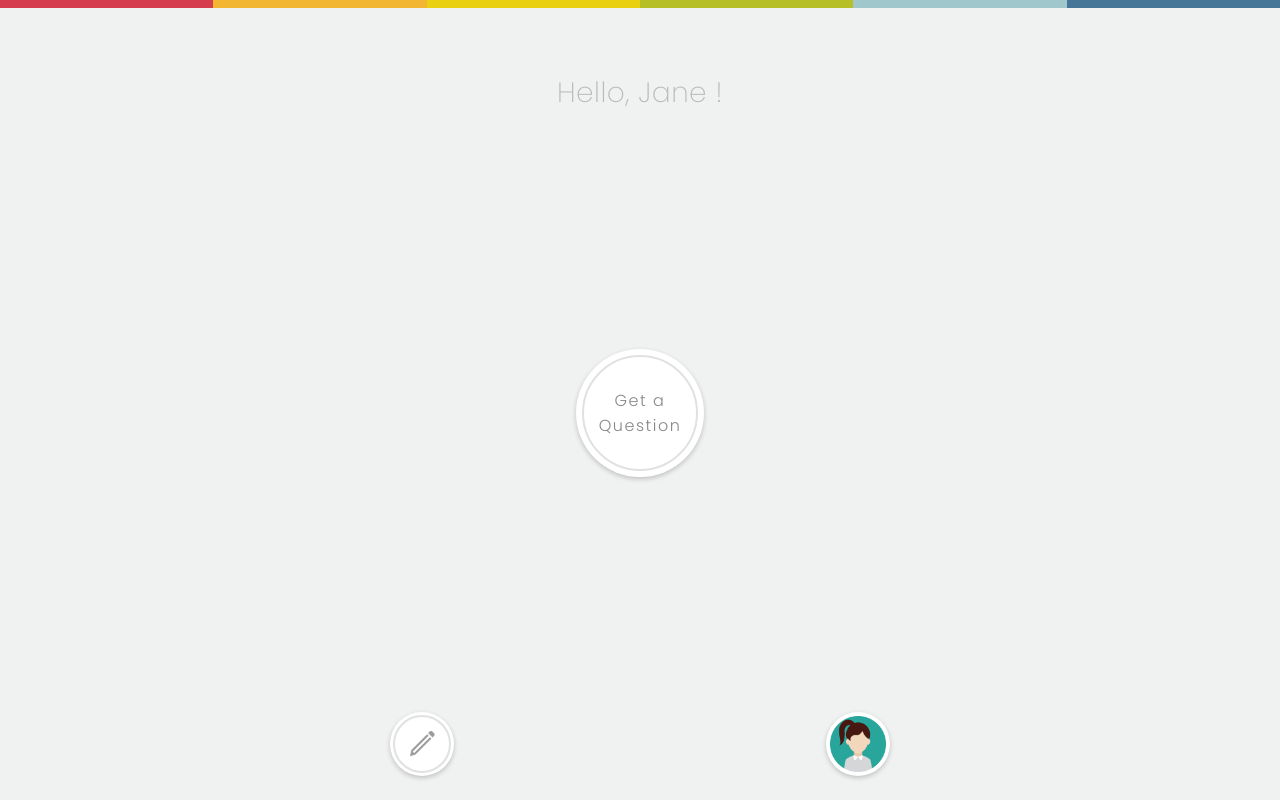
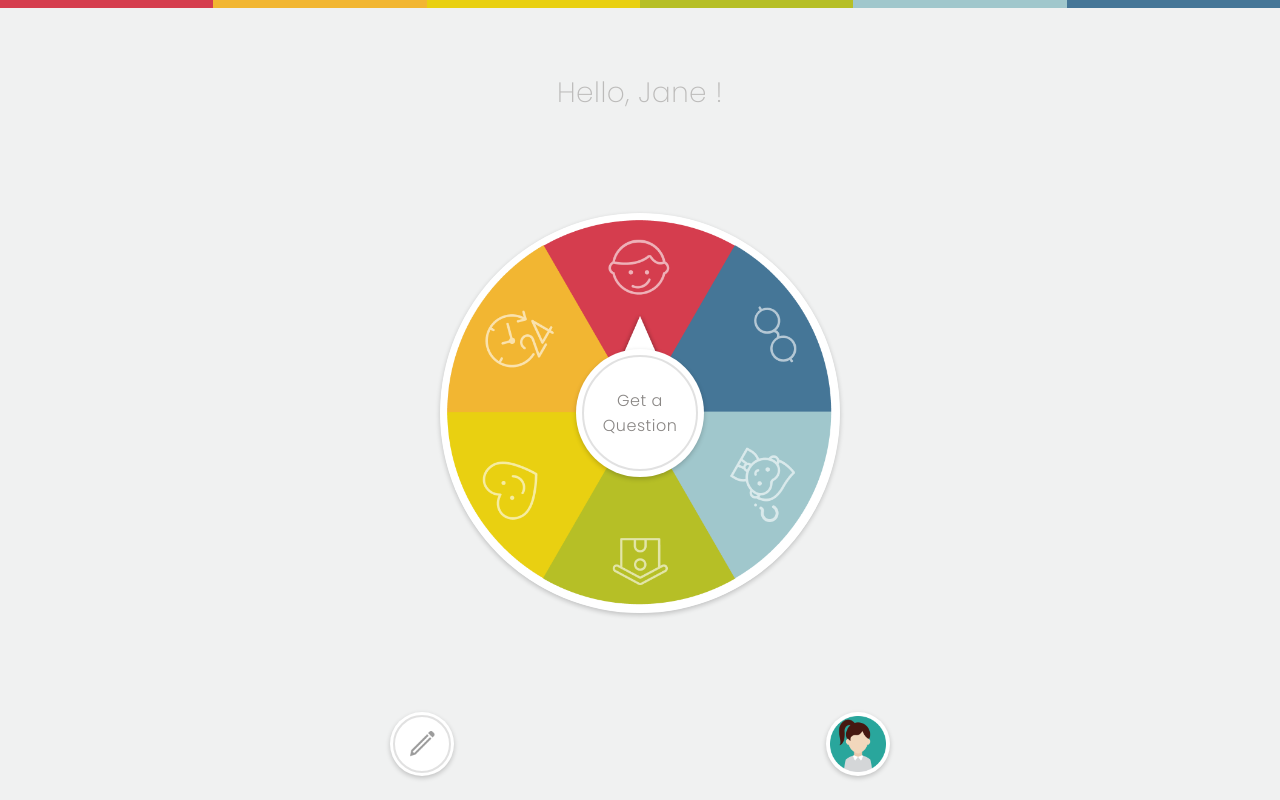
Before and after one commit to MinHuang-TW/spinsight, a React (Create React App) app: page / in a window 1280 px wide. Built offline with nearby package versions, Linux system fonts and the light colour scheme.

Commit message:
[Home, Modal] add animation

```diff
--- a/src/App.css
+++ b/src/App.css
@@ -26,7 +26,6 @@ body {
 button {
   cursor: pointer;
   border: none;
-  letter-spacing: 1.5px;
 }
 input:focus,
 textarea:focus,
--- a/src/components/Navbar.jsx
+++ b/src/components/Navbar.jsx
@@ -6,32 +6,36 @@ import AddIcon from '../images/editIcon.png';
 import Avatar from '../images/avatar/W2.png';
 import styled from 'styled-components';
 
-const Navbar = ({ homepage }) => (
+const Navbar = ({ homepage }) => {
+  const shadow = { boxShadow: '0px 2px 5px rgba(0, 0, 0, 0.2)' };
+
+  return (
     <Container>
       {homepage ? (
         <Link to='/addQuestion'>
-        <RadioButton border>
+          <RadioButton border style={shadow}>
             <img width={25} src={AddIcon} alt='add new question' />
           </RadioButton>
         </Link>
       ) : (
         <Link to='/'>
-        <RadioButton border>
+          <RadioButton border style={shadow}>
             <img width={25} src={HomeIcon} alt='home icon' />
           </RadioButton>
         </Link>
       )}
       <Link to='/profile'>
-      <RadioButton>
+        <RadioButton style={shadow}>
           <img width={56} src={Avatar} alt='avatar' />
         </RadioButton>
       </Link>
     </Container>
   );
+};
 
 export default Navbar;
 
-const Container = styled.div`
+const Container = styled.nav`
   width: 86%;
   max-width: 500px;
   margin-bottom: 24px;
--- a/src/elements/Button.js
+++ b/src/elements/Button.js
@@ -5,7 +5,8 @@ export default styled.button`
   background: ${(props) => props.theme.primary};
   width: ${(props) => props.fullWidth && '100%'};
   color: #fff;
-  font-size: 18px;
+  font-size: 1rem;
+  letter-spacing: 2px;
   text-transform: uppercase;
   box-shadow: none;
   border-radius: 5rem;
--- a/src/elements/Modal.js
+++ b/src/elements/Modal.js
@@ -1,4 +1,14 @@
-import styled, { css } from 'styled-components';
+import styled, { css, keyframes } from 'styled-components';
+
+const popup = keyframes`
+  0% {
+    transform : translate(-50%, -50%) scale(0);
+  }
+  100% {
+    transform :
+      translate(-50%, -50%) scale(1);
+  }
+`;
 
 export default styled.div`
   position: absolute;
@@ -15,13 +25,15 @@ export default styled.div`
   justify-content: center;
   align-items: center;
   top: ${(props) => props.top};
+  animation: 0.2s ${popup} ease-in-out;
   z-index: 5;
 
   ${(props) =>
     props.long &&
     css`
       bottom: 0px;
-      border-radius: '0.5rem 0.5rem 0 0';
+      border-radius: 0.5rem 0.5rem 0 0;
       transform: translate(-50%, 0%);
+      animation: none;
     `}
 `;
--- a/src/elements/RadioButton.js
+++ b/src/elements/RadioButton.js
@@ -1,11 +1,10 @@
 import styled from 'styled-components';
 
 export default styled.button`
-  width: ${(props) => (props.size ? props.size : '4rem')};
-  height: ${(props) => (props.size ? props.size : '4rem')};
+  width: ${(props) => props.size || '4rem'};
+  height: ${(props) => props.size || '4rem'};
   border-radius: 50rem;
-  box-shadow: 0px 2px 5px rgba(0, 0, 0, 0.2);
-  background: ${(props) => (props.color ? props.color : '#fff')};
+  background: ${(props) => props.color || '#fff'};
   color: ${(props) => props.theme.secondary};
   font-size: 1rem;
   padding: 0px;
@@ -13,6 +12,8 @@ export default styled.button`
   display: flex;
   justify-content: center;
   align-items: center;
+  z-index: 10;
+
   &::after {
     content: '';
     width: 90%;
--- a/src/pages/AddQuestion.jsx
+++ b/src/pages/AddQuestion.jsx
@@ -27,7 +27,9 @@ const AddQuestion = () => {
           </h2>
         </Popup>
       )}
+
       <h1>Hello, Jane !</h1>
+
       <Container>
         <h2>What would you like to ask your colleagues ?</h2>
         <Main>
@@ -38,9 +40,7 @@ const AddQuestion = () => {
             Delete the question after 1 day
           </Checkbox>
         </Main>
-        <Button style={{ margin: 0 }} disabled>
-          submit
-        </Button>
+        <Button disabled>submit</Button>
       </Container>
 
       <Navbar />
@@ -57,6 +57,9 @@ const Container = styled.section`
   flex-direction: column;
   justify-content: space-evenly;
   align-items: center;
+  ${Button} {
+    margin: 0px;
+  }
 `;
 
 const Main = styled.div`
--- a/src/pages/Home.jsx
+++ b/src/pages/Home.jsx
@@ -1,14 +1,55 @@
 import React, { useState, useCallback } from 'react';
 import Layout from '../components/Layout';
 import Popup from '../components/Popup';
+import Navbar from '../components/Navbar';
+import Input from '../elements/Input.js';
+import Button from '../elements/Button';
 import RadioButton from '../elements/RadioButton';
-import Navbar from '../components/Navbar';
+import SpinWheel from '../images/spinWheel.png';
+import Pointer from '../images/pointer.png';
+import styled, { css, keyframes } from 'styled-components';
 
 const Home = () => {
   const [clicked, setClicked] = useState(false);
+  const [category, setCategory] = useState(null);
+  const [rotation, setRotation] = useState(0);
+  const [showPopup, setShowPopup] = useState(false);
 
   const handleCancel = useCallback(({ target }) => {
     if (target.tagName !== 'SECTION') return;
+    setShowPopup(false);
+  }, []);
+
+  const handleSpin = useCallback(() => {
+    setClicked(true);
+    const random = Math.floor(Math.random() * 6);
+    const getRotation = (random) => 2160 + random * 60;
+    switch (random) {
+      case 0:
+        setCategory('appearance');
+        break;
+      case 1:
+        setCategory('limited');
+        break;
+      case 2:
+        setCategory('character');
+        break;
+      case 3:
+        setCategory('life');
+        break;
+      default:
+      case 4:
+        setCategory('permanent');
+        break;
+      case 5:
+        setCategory('belongings');
+        break;
+    }
+    setRotation(getRotation(random));
+  }, []);
+
+  const handleSpinEnd = useCallback(() => {
+    setShowPopup(true);
     setClicked(false);
   }, []);
 
@@ -16,15 +57,30 @@ const Home = () => {
     <Layout>
       <h1>Hello, Jane !</h1>
 
-      {clicked && (
-        <Popup category='appearance' handleCancel={handleCancel}>
-          <h2>Who has blue eyes?</h2>
+      {showPopup && (
+        <Popup category={category} handleCancel={handleCancel}>
+          <PopupContainer>
+            <h2>Who has blue eyes?</h2>
+            <Input placeholder='Answer' />
+            <Button>Submit</Button>
+          </PopupContainer>
         </Popup>
       )}
-      <RadioButton size='8rem' border>
-        Get a<br />
-        Question
-      </RadioButton>
+
+      <WheelContainer>
+        <RadioButton border onClick={handleSpin}>
+          Get a Question
+        </RadioButton>
+
+        <img src={Pointer} alt='pointer' />
+        <Wheel
+          src={SpinWheel}
+          alt='spin wheel'
+          clicked={clicked}
+          rotation={rotation}
+          onAnimationEnd={handleSpinEnd}
+        />
+      </WheelContainer>
 
       <Navbar homepage />
     </Layout>
@@ -32,3 +88,63 @@ const Home = () => {
 };
 
 export default Home;
+
+const PopupContainer = styled.div`
+  width: 70%;
+  margin: 3rem auto;
+  ${Input} {
+    margin: 3rem auto;
+  }
+`;
+
+const spin = (rotation) => keyframes`
+  0% {
+    transform : translate(-50%, -50%) rotate(0deg);
+  }
+  100% {
+    transform :
+      translate(-50%, -50%) rotate(${rotation}deg);
+  }
+`;
+
+const Wheel = styled.img`
+  border-radius: 50%;
+  transform-origin: center;
+  ${(props) =>
+    props.clicked &&
+    css`
+      animation: 2s ${(props) => spin(props.rotation)} ease-in-out;
+    `}
+`;
+
+const WheelContainer = styled.div`
+  position: relative;
+  width: 90%;
+  height: 100%;
+
+  img,
+  button {
+    position: absolute;
+    top: 50%;
+    left: 50%;
+    transform: translate(-50%, -50%);
+  }
+
+  button,
+  ${Wheel} {
+    box-shadow: 0px 2px 5px rgba(0, 0, 0, 0.2);
+  }
+  img {
+    width: 100%;
+    max-width: 400px;
+  }
+  img:first-of-type {
+    z-index: 5;
+  }
+
+  ${RadioButton} {
+    padding: 1rem;
+    width: 8rem;
+    height: 8rem;
+  }
+`;
```
Lines whose indentation alone changed are shown as unchanged.
